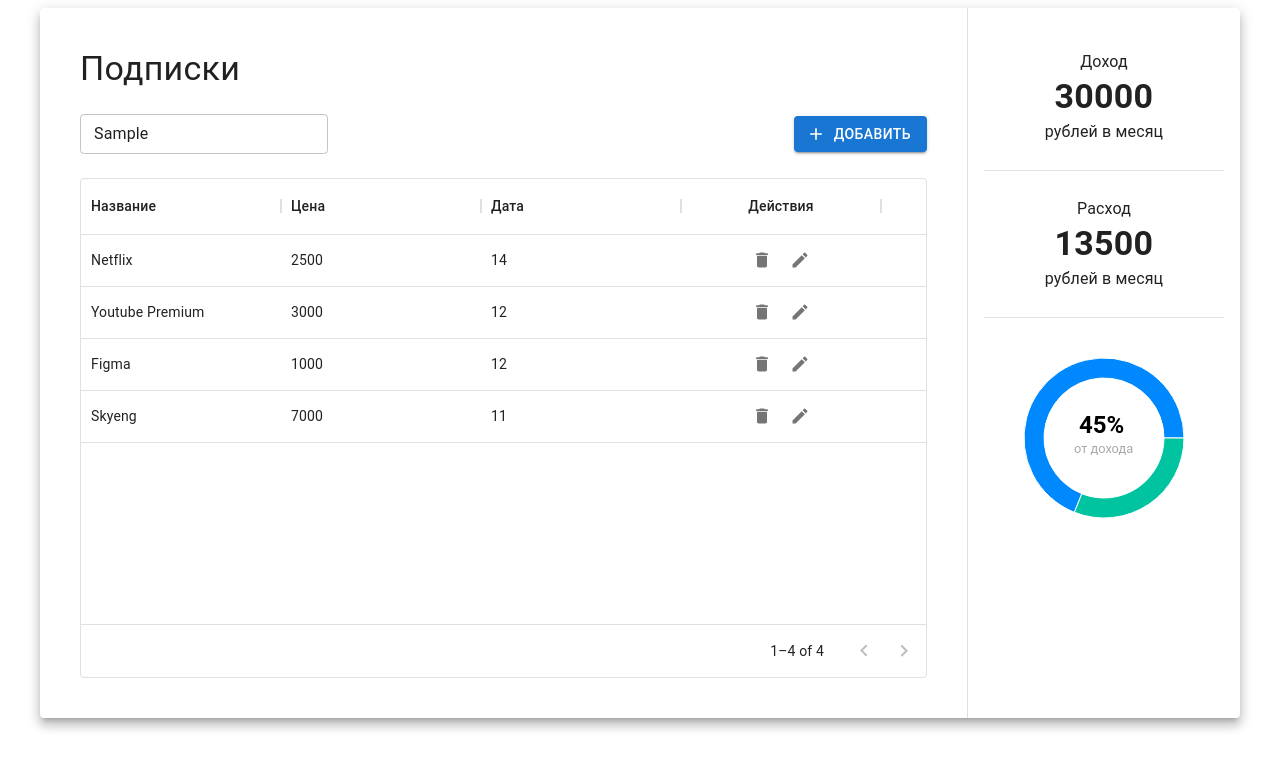
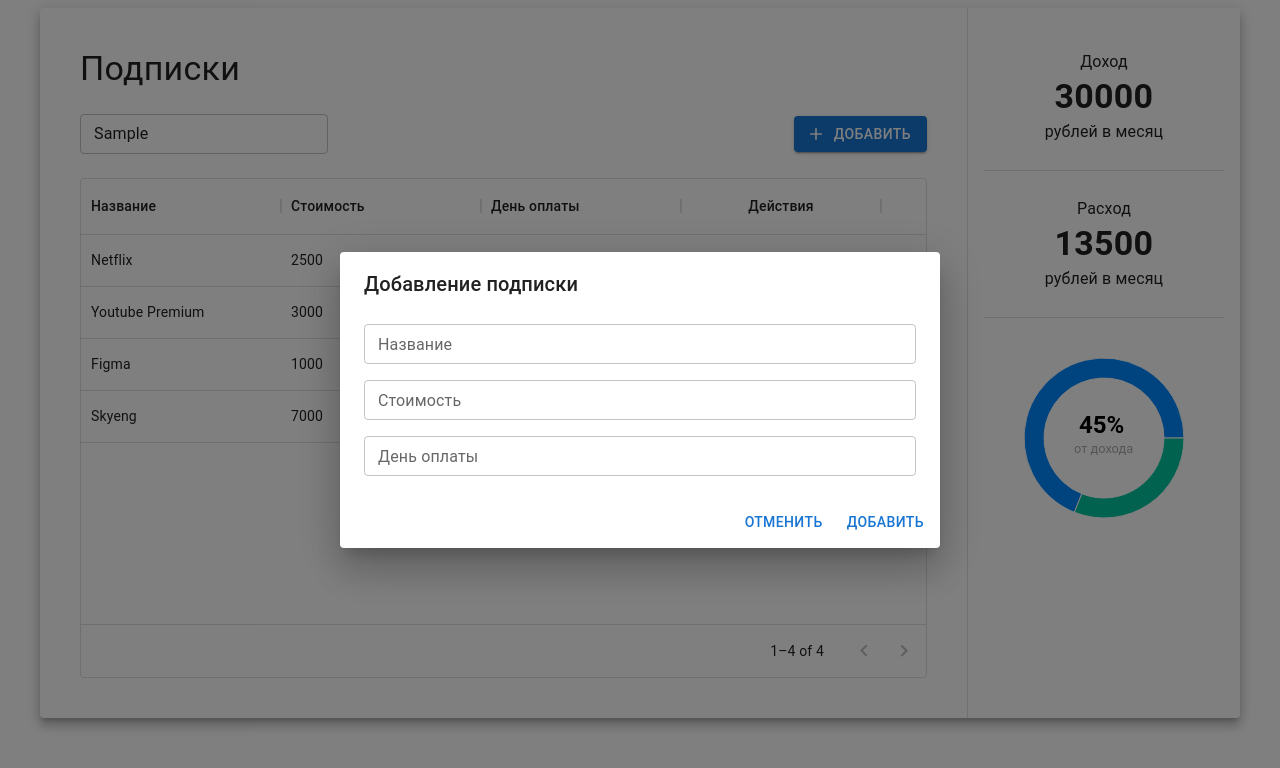
Before and after one commit to alina-yakovleva/subscriptions, a React (Create React App) app: page / in a window 1280 px wide. Both pictures are taken after typing "Sample" into the empty fields and a click on the button "ДОБАВИТЬ". Shown: the top 768 px of the page. Built offline with nearby package versions, Linux system fonts and the light colour scheme; data requests are answered from the project's data file.

Commit message:
добавлено диалоговое окно для добавления подписки

```diff
--- a/src/App.js
+++ b/src/App.js
@@ -4,17 +4,19 @@ import ModeEditIcon from "@mui/icons-material/ModeEdit";
 import AddIcon from "@mui/icons-material/Add";
 import { Button, TextField, Typography } from "@mui/material";
 import { DataGrid, GridActionsCellItem } from "@mui/x-data-grid";
-import { useEffect } from "react";
+import { useEffect, useState } from "react";
 import { useDispatch, useSelector } from "react-redux";
 
 import * as actions from "./store/actions";
 import Layout from "./components/Layout";
+import AddDialog from "./components/AddDialog";
 
 function App() {
   const subscriptions = useSelector((state) => state.subscriptions);
+  const loading = useSelector((state) => state.isSubsLoading);
+  const dispatch = useDispatch();
 
-  const dispatch = useDispatch();
-  const loading = useSelector((state) => state.isSubsLoading);
+  const [open, setOpen] = useState(false);
 
   useEffect(() => {
     dispatch(actions.getSubsAsync());
@@ -23,10 +25,19 @@ function App() {
   const onRemoveSub = (id) => {
     dispatch(actions.removeSubAsync(id));
   };
+
+  const handleClose = () => {
+    setOpen(false);
+  };
+
+  const handleClickOpen = () => {
+    setOpen(true);
+  };
+
   const columns = [
     { field: "name", headerName: "Название", width: 200 },
-    { field: "price", headerName: "Цена", width: 200 },
-    { field: "day", headerName: "Дата", width: 200 },
+    { field: "price", headerName: "Стоимость", width: 200 },
+    { field: "day", headerName: "День оплаты", width: 200 },
     {
       field: "Action",
       headerName: "Действия",
@@ -52,7 +63,11 @@ function App() {
         justifyContent="space-between"
       >
         <TextField placeholder="Поиск" size="small" />
-        <Button startIcon={<AddIcon />} variant="contained">
+        <Button
+          onClick={handleClickOpen}
+          startIcon={<AddIcon />}
+          variant="contained"
+        >
           Добавить
         </Button>
       </Box>
@@ -73,6 +88,7 @@ function App() {
           loading={loading}
         />
       </Box>
+      <AddDialog open={open} onClose={handleClose} />
     </Layout>
   );
 }
--- /dev/null
+++ b/src/components/AddDialog/index.js
@@ -0,0 +1,29 @@
+import {
+  Button,
+  Dialog,
+  DialogActions,
+  DialogContent,
+  DialogTitle,
+  Stack,
+  TextField,
+} from "@mui/material";
+
+const AddDialog = ({ open, onClose }) => {
+  return (
+    <Dialog open={open} onClose={onClose} fullWidth>
+      <DialogTitle>Добавление подписки</DialogTitle>
+      <DialogContent>
+        <Stack pt={1} gap={2}>
+          <TextField label="Название" size="small" />
+          <TextField label="Стоимость" size="small" />
+          <TextField label="День оплаты" size="small" />
+        </Stack>
+      </DialogContent>
+      <DialogActions>
+        <Button onClick={onClose}>Отменить</Button>
+        <Button>Добавить</Button>
+      </DialogActions>
+    </Dialog>
+  );
+};
+export default AddDialog;
```
